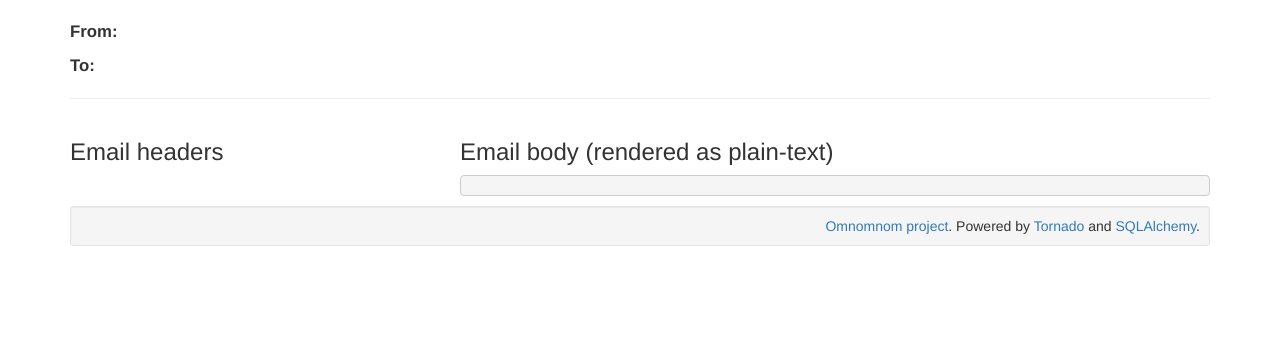
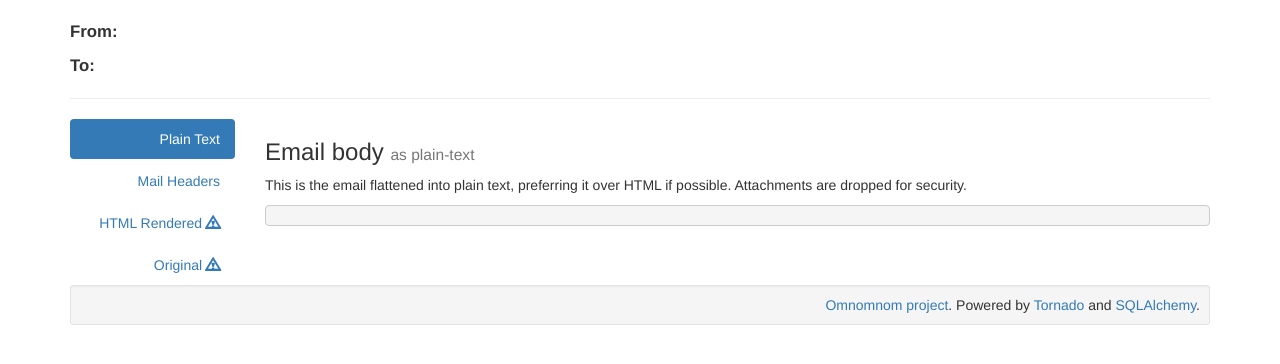
Before and after one commit to fsufitch/omnomnom-mail, a Python web app: template src/omnomnom/webui/templates/email.html in a window 1280 px wide. Shown: the part 52-416 px from the top of the page. Run offline with Jinja, Linux system fonts and the light colour scheme; the template is opened without the code that fills it, so the values that code supplies are empty; some libraries are stand-ins or nearby versions.

Commit message:
tabbed interface

```diff
--- a/src/omnomnom/webui/templates/email.html
+++ b/src/omnomnom/webui/templates/email.html
@@ -1,4 +1,9 @@
 {% extends "layout.html" %}
+
+{% block head %}
+{{super()}}
+<script src="/s/js/email.js"></script>
+{% endblock %}
 
 {% block body %}
 <h1>{{email['subject']}}</h1>
@@ -34,19 +39,74 @@
 <hr />
 
 <div class="row">
-  <div class="col-md-4">
-    <h3> Email headers </h3>
-    <ul>
-      {% for k,v in headers %}
-      <li>
-	<strong> {{k|e}}: </strong> {{v|e}}
+  <div class="col-md-2">
+    <ul class="nav nav-pills nav-stacked text-right">
+      <li role="presentation" class="active">
+	<a href="#plain" aria-controls="plain" role="pill" data-toggle="pill">Plain Text</a>
       </li>
-      {% endfor %}
-      </ul>
+      <li role="presentation">
+	<a href="#headers" aria-controls="headers" role="pill" data-toggle="pill">Mail Headers</a>
+      </li>
+      <li role="presentation">
+	<a href="#html" aria-controls="html" role="pill" data-toggle="pill">HTML Rendered
+	  <span class="glyphicon glyphicon-warning-sign"></span>
+	</a>
+      </li>
+      <li role="presentation">
+	<a href="#original" aria-controls="original" role="pill" data-toggle="pill">Original
+	  <span class="glyphicon glyphicon-warning-sign"></span>
+	</a>
+      </li>
+    </ul>
   </div>
-  <div class="col-md-8">
-    <h3> Email body (rendered as plain-text) </h3>
-    <pre>{{email['body_plain']|e}}</pre>
+  <div class="col-md-10">
+    <div class="tab-content">
+      <div role="tabpanel" class="tab-pane active" id="plain">
+	<h3> Email body <small>as plain-text</small> </h3>
+	<p> This is the email flattened into plain text, preferring it over HTML if possible.
+	  Attachments are dropped for security. </p>
+	<pre>{{email['body_plain']|e}}</pre>
+      </div>
+      <div role="tabpanel" class="tab-pane" id="headers">
+        <h3> Email headers </h3>
+	<p> This is a key/value table of the headers specified by the top level message.
+	  This is the email's metadata, and can be used to learn a variety of facts about the email.
+	</p>
+	<table class="table">
+	  <tr>
+	    <th> Field Name </th>
+	    <th> Value </th>
+	  </tr>
+	  {% for k,v in headers %}
+	  <tr>
+	    <td> <strong> <code>{{k|e}}</code> </strong> </td>
+	    <td> <code>{{v|e}}</code> </td>
+	  </tr>
+	  {% endfor %}
+	</table>
+      </div>
+      <div role="tabpanel" class="tab-pane" id="html">
+
+      </div>
+      <div role="tabpanel" class="tab-pane" id="original">
+	<h3>Email body <small>original</small></h3>
+	<p>
+	  This is the full, original text of the email that the Omnomnom SMTP server received.
+	</p>
+	<div class="alert alert-warning">
+	  <p>
+	    <strong> <span class="glyphicon glyphicon-warning-sign"></span> Large content warning! </strong>
+	    There is (currently) no size limit on the email body. Because of this, it is not loaded
+	    by default when you access this tab. Loading the full body may result in long load times,
+	    or overload your browser.
+	  </p>
+	  <p>
+	    <button class="btn btn-danger" type="submit">Load full email original body</button>
+	  </p>
+	</div>
+      </div>
+
+    </div>
   </div>
 </div>
 {% endblock %}
```
